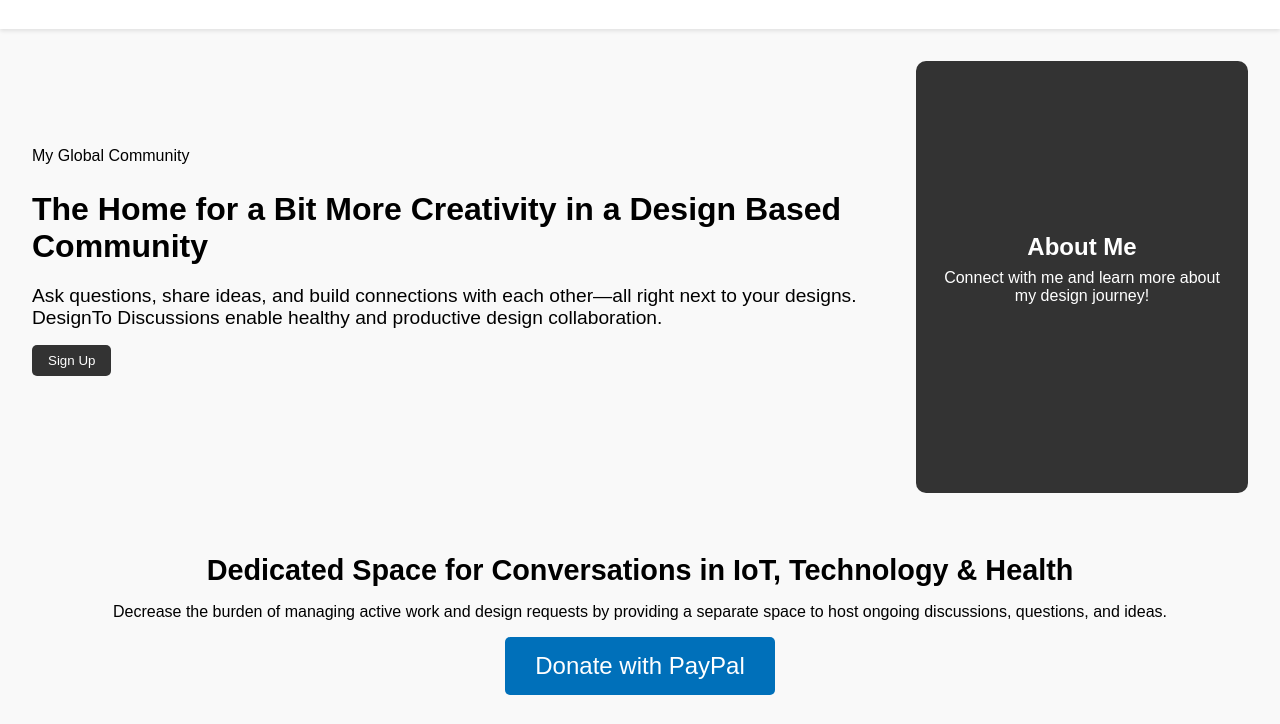
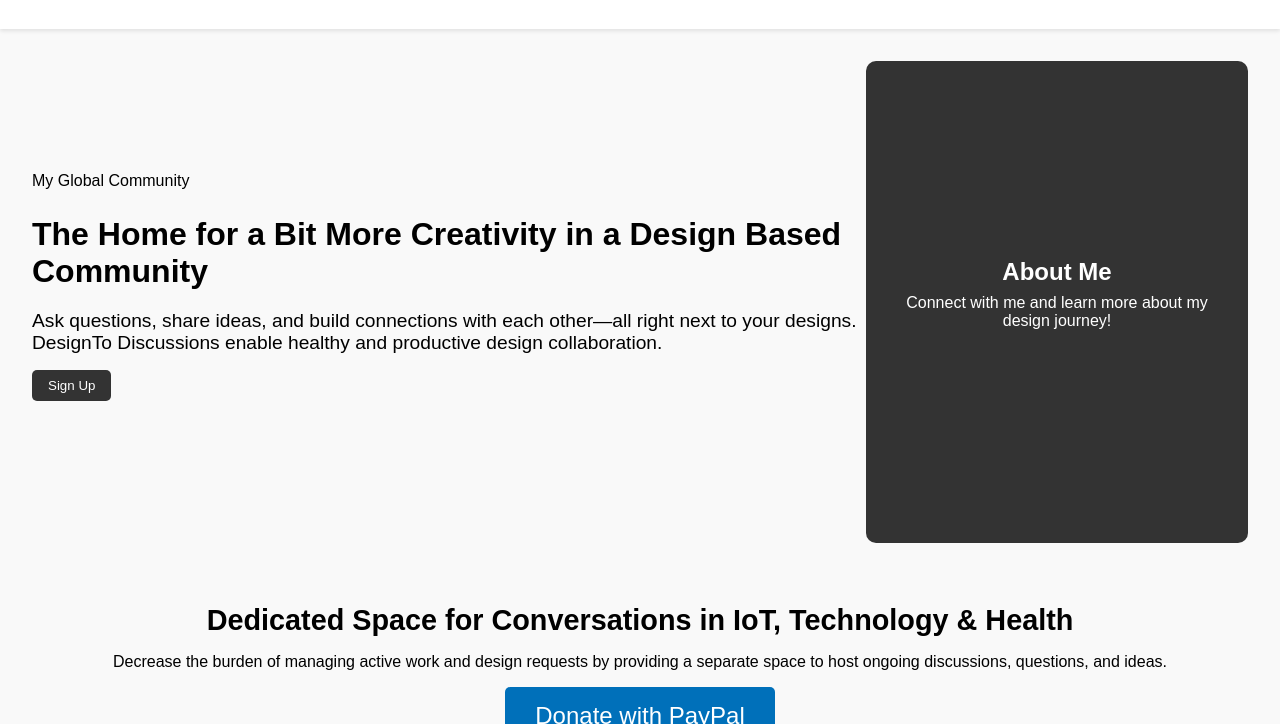
Before and after one commit to slpnbeauty97/disnet, a website: page public/index.html in a window 1280 px wide. Shown: the part 63-787 px from the top of the page. Drawn offline with Linux system fonts and the light colour scheme.

Commit message:
Update index.html

```diff
--- a/public/index.html
+++ b/public/index.html
@@ -136,11 +136,11 @@
         }
 
    /* Card container */
-    .flip-card {
-      perspective: 1000px; /* Enables the 3D effect */
-      width: 300px;
-      height: 400px;
-    }
+  .flip-card {
+  perspective: 1000px;
+  width: 350px; /* Increased width for better proportions */
+  height: 450px; /* Adjusted height to maintain balance */
+}
 
     /* Card inner */
     .flip-card-inner {
```
